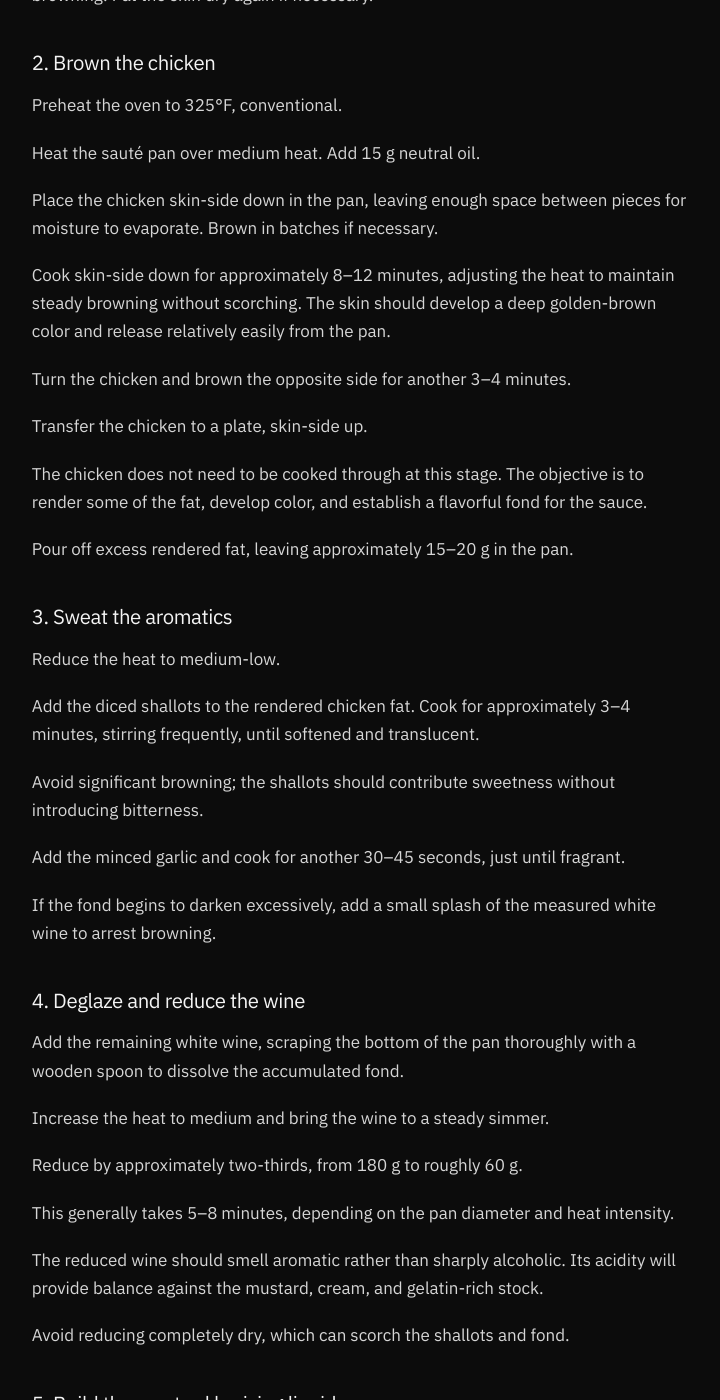
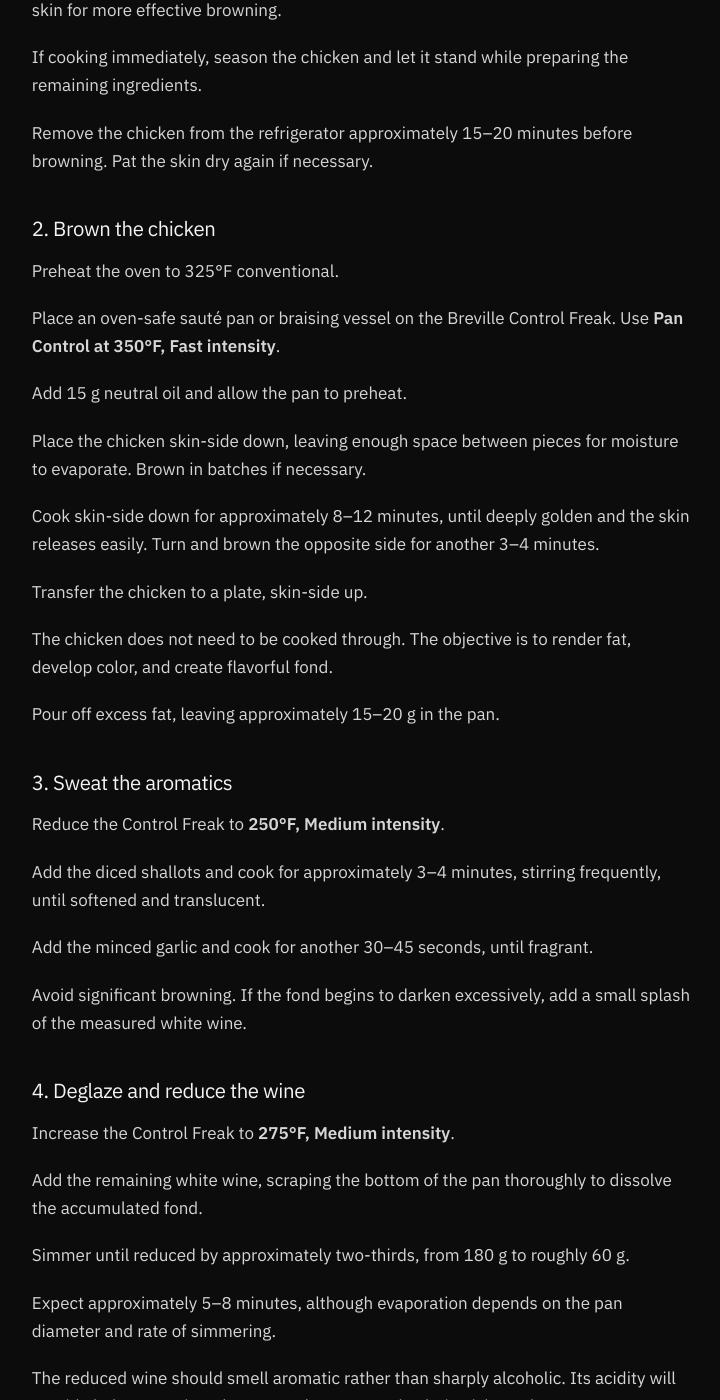
Before and after one commit to Brosgarden/brosgarden.github.io, a Jekyll site: the page built from _recipes/polet-a-la-moutarde.md, in a window 1280 px wide and 1400 px high, scrolled down 2211 px. Shown: the whole window, without its empty margins (278-998 px from the left). Built offline with Jekyll 4.4.1, drawn with Linux system fonts in a browser that asks for light colours; some of the changed text lies outside the part shown.

```diff
--- a/_recipes/polet-a-la-moutarde.md
+++ b/_recipes/polet-a-la-moutarde.md
@@ -12,11 +12,13 @@ tags:
   - dinner
 ---
 
-A classic French-inspired chicken braise featuring deeply browned, bone-in chicken thighs and drumsticks in a silky Dijon mustard sauce. Homemade chicken stock provides the foundation, while white wine, shallots, cream, and fresh tarragon contribute acidity, richness, and aromatic complexity.
+A French-inspired chicken braise featuring deeply browned, bone-in chicken thighs and drumsticks in a silky Dijon mustard sauce. Homemade chicken stock provides the foundation, while white wine, shallots, cream, and fresh tarragon contribute acidity, richness, and aromatic complexity.
 
 The sauce is built through careful reduction rather than a roux. Dijon mustard is incorporated into the braising liquid for depth, while whole-grain mustard and fresh tarragon are added at the end to preserve their sharper flavors. A small amount of cold butter finishes the sauce with a glossy texture.
 
-Active preparation is approximately 20–25 minutes, with an optional 4–12-hour dry brine. Allow approximately 75 minutes for browning, reduction, braising, and sauce finishing, or roughly 90–100 minutes total. Actual braising time depends on the size of the chicken pieces and the temperature of the cooking liquid.
+The preferred workflow uses the Breville Control Freak for browning, sweating aromatics, reducing wine, and finishing the sauce, with the oven providing even heat for the braise. A Control Freak-only braising alternative is included in the notes.
+
+Active preparation is approximately 20–25 minutes, with an optional 4–12-hour dry brine. Allow roughly 90–110 minutes from starting the cooking process to serving, depending on chicken size, browning time, and sauce reduction. The 75-minute cook time in the header is an approximate active cooking and braising estimate, excluding oven preheating and the optional dry brine.
 
 ## Ingredients
 
@@ -44,10 +46,11 @@ Active preparation is approximately 20–25 minutes, with an optional 4–12-hou
 
 ## Equipment
 
-- 3-quart All-Clad sauté pan or similarly sized oven-safe braising vessel, provided the chicken fits without crowding
+- Breville Control Freak
+- Oven-safe sauté pan or braising vessel with lid, large enough to hold the chicken in a single layer
 - Instant-read thermometer
 - Fine-mesh strainer, optional
-- Breville Control Freak, optional for stovetop braising and sauce finishing
+- Small saucepan, optional for finishing the sauce
 
 ## Directions
 
@@ -65,43 +68,41 @@ Remove the chicken from the refrigerator approximately 15–20 minutes before br
 
 ### 2. Brown the chicken
 
-Preheat the oven to 325°F, conventional.
+Preheat the oven to 325°F conventional.
 
-Heat the sauté pan over medium heat. Add 15 g neutral oil.
+Place an oven-safe sauté pan or braising vessel on the Breville Control Freak. Use **Pan Control at 350°F, Fast intensity**.
 
-Place the chicken skin-side down in the pan, leaving enough space between pieces for moisture to evaporate. Brown in batches if necessary.
+Add 15 g neutral oil and allow the pan to preheat.
 
-Cook skin-side down for approximately 8–12 minutes, adjusting the heat to maintain steady browning without scorching. The skin should develop a deep golden-brown color and release relatively easily from the pan.
+Place the chicken skin-side down, leaving enough space between pieces for moisture to evaporate. Brown in batches if necessary.
 
-Turn the chicken and brown the opposite side for another 3–4 minutes.
+Cook skin-side down for approximately 8–12 minutes, until deeply golden and the skin releases easily. Turn and brown the opposite side for another 3–4 minutes.
 
 Transfer the chicken to a plate, skin-side up.
 
-The chicken does not need to be cooked through at this stage. The objective is to render some of the fat, develop color, and establish a flavorful fond for the sauce.
+The chicken does not need to be cooked through. The objective is to render fat, develop color, and create flavorful fond.
 
-Pour off excess rendered fat, leaving approximately 15–20 g in the pan.
+Pour off excess fat, leaving approximately 15–20 g in the pan.
 
 ### 3. Sweat the aromatics
 
-Reduce the heat to medium-low.
+Reduce the Control Freak to **250°F, Medium intensity**.
 
-Add the diced shallots to the rendered chicken fat. Cook for approximately 3–4 minutes, stirring frequently, until softened and translucent.
+Add the diced shallots and cook for approximately 3–4 minutes, stirring frequently, until softened and translucent.
 
-Avoid significant browning; the shallots should contribute sweetness without introducing bitterness.
+Add the minced garlic and cook for another 30–45 seconds, until fragrant.
 
-Add the minced garlic and cook for another 30–45 seconds, just until fragrant.
-
-If the fond begins to darken excessively, add a small splash of the measured white wine to arrest browning.
+Avoid significant browning. If the fond begins to darken excessively, add a small splash of the measured white wine.
 
 ### 4. Deglaze and reduce the wine
 
-Add the remaining white wine, scraping the bottom of the pan thoroughly with a wooden spoon to dissolve the accumulated fond.
+Increase the Control Freak to **275°F, Medium intensity**.
 
-Increase the heat to medium and bring the wine to a steady simmer.
+Add the remaining white wine, scraping the bottom of the pan thoroughly to dissolve the accumulated fond.
 
-Reduce by approximately two-thirds, from 180 g to roughly 60 g.
+Simmer until reduced by approximately two-thirds, from 180 g to roughly 60 g.
 
-This generally takes 5–8 minutes, depending on the pan diameter and heat intensity.
+Expect approximately 5–8 minutes, although evaporation depends on the pan diameter and rate of simmering.
 
 The reduced wine should smell aromatic rather than sharply alcoholic. Its acidity will provide balance against the mustard, cream, and gelatin-rich stock.
 
@@ -123,17 +124,19 @@ The exact liquid level depends on the shape of the pan and the size of the chick
 
 Do not completely submerge the chicken.
 
-### 6. Braise the chicken
+### 6. Braise in the oven
 
-Transfer the pan to the preheated 325°F oven, partially covered with an oven-safe lid.
+Cover the pan with an oven-safe lid, leaving it slightly ajar to permit limited evaporation.
+
+Transfer to the preheated **325°F conventional oven**.
 
 Braise for approximately 35–50 minutes, beginning to check after 30 minutes.
 
-The braising liquid should maintain a gentle simmer rather than a vigorous boil.
+The braising liquid should maintain a gentle simmer rather than a vigorous boil. If it is boiling aggressively, reduce the oven temperature to 300°F or cover more fully.
 
 Check the thickest portion of the chicken with an instant-read thermometer, avoiding contact with the bone.
 
-Target an internal temperature of approximately 180–190°F for tender dark meat.
+Target an internal temperature of approximately **180–190°F** for tender dark meat.
 
 Temperature is a useful guide, but tenderness is the final criterion. A skewer should enter the thickest portion with little resistance, and the meat should be tender without completely falling apart.
 
@@ -141,9 +144,9 @@ If the liquid reduces excessively during cooking, add 30–60 g additional stock
 
 Once tender, remove the chicken to a warm plate and tent loosely with foil.
 
-**Control Freak alternative:** Instead of transferring the pan to the oven, use probe control with the probe immersed in the braising liquid, not touching the pan or chicken. Set the liquid target to 190°F with Slow intensity and partially cover the pan. Expect approximately 50–75 minutes, checking the chicken for tenderness. Keep the probe submerged throughout cooking.
+### 7. Reduce the braising liquid
 
-### 7. Reduce the braising liquid
+Return the braising pan to the Control Freak.
 
 Remove and discard the thyme sprigs.
 
@@ -151,7 +154,9 @@ Skim any excessive surface fat from the braising liquid, leaving a small amount
 
 For a particularly smooth sauce, strain the liquid through a fine-mesh strainer into a small saucepan, pressing gently on the shallots to extract their flavor. Alternatively, leave the shallots in the sauce for a more rustic presentation.
 
-Bring the liquid to a moderate simmer and reduce until concentrated and beginning to develop a lightly syrupy consistency.
+Use **Pan Control at 250–275°F, Medium intensity**, adjusting as needed to maintain a steady simmer.
+
+Reduce until concentrated and beginning to develop a lightly syrupy consistency.
 
 Depending on evaporation during braising, this may take approximately 5–10 minutes.
 
@@ -163,19 +168,19 @@ Do not reduce aggressively if the stock is already salty.
 
 ### 8. Finish the mustard-tarragon cream sauce
 
-Reduce the heat to low.
+Switch the Control Freak to **Probe Control at 180°F, Slow intensity**, with the probe immersed in the sauce and not touching the bottom or sides of the pan.
 
 Add 80 g heavy cream and stir until fully incorporated.
 
-Simmer gently for approximately 2–3 minutes, allowing the cream to integrate and the sauce to thicken slightly.
+Allow the sauce to return to the target temperature and hold for approximately 2–3 minutes, allowing the cream to integrate.
 
-Add 15 g whole-grain mustard and stir to combine.
+Add 15 g whole-grain mustard and stir gently.
 
-Remove the pan from direct heat.
+Remove the pan from the Control Freak.
 
-Add 6–8 g finely chopped fresh tarragon and stir gently.
+Add 6–8 g finely chopped fresh tarragon and stir to combine.
 
-Whisk in the 20 g cold butter, a few cubes at a time, allowing each addition to emulsify before adding the next.
+Whisk in 20 g cold unsalted butter, a few cubes at a time, allowing each addition to emulsify before adding the next.
 
 The finished sauce should be smooth, glossy, and sufficiently thick to coat the back of a spoon while still flowing easily.
 
@@ -187,13 +192,13 @@ Add additional salt or black pepper only after evaluating the finished sauce.
 
 Avoid vigorous boiling after incorporating the butter, which can compromise the emulsion.
 
-**Control Freak option:** Use probe control with a target of 175–180°F and Slow intensity while incorporating the cream. Remove the pan from heat before mounting with cold butter.
-
 ### 9. Finish the chicken and serve
 
 For the best skin texture, place the cooked chicken skin-side up on a small baking sheet.
 
 Broil briefly, approximately 2–4 minutes, until the skin regains some crispness. Watch closely, as the skin can brown rapidly.
+
+This step can be completed while reducing and finishing the sauce on the Control Freak so the chicken and sauce are ready at approximately the same time.
 
 Alternatively, omit the broiler step for a more traditional, softly braised presentation.
 
@@ -223,7 +228,9 @@ For approximately four servings:
 
 Roast at 425°F convection until golden and tender, approximately 30–40 minutes, turning once.
 
-If using the same oven for the chicken, prepare the potatoes while the chicken braises and roast them at the higher temperature while the chicken rests and the sauce is finished.
+If using the same oven for the chicken, prepare the potatoes while the chicken braises and roast them at the higher temperature after removing the chicken. Keep the chicken loosely covered while the potatoes finish, and complete the sauce shortly before serving.
+
+Alternatively, roast the potatoes in advance and reheat them briefly under the broiler while crisping the chicken skin.
 
 ### Haricots Verts
 
@@ -250,5 +257,7 @@ The beans should remain bright and lightly crisp, providing contrast to the rich
 - **Skin texture:** The initial browning develops flavor, but braising naturally softens the skin. A brief broiler finish improves texture, although it is optional.
 - **Internal temperature:** Chicken is conventionally considered safely cooked at 165°F, but dark meat generally develops a more tender texture at 180–190°F. Judge final doneness by both temperature and tenderness.
 - **Pan capacity:** The chicken must fit comfortably in a single layer. A 3-quart sauté pan may be too small for 1.4 kg of bone-in pieces, depending on their size. Use a larger braising vessel if necessary.
+- **Control Freak-only braise:** To braise entirely on the Control Freak, follow Steps 1–5 as written. Instead of transferring the pan to the oven, switch to Probe Control at 190°F with Slow intensity. Position the probe in the braising liquid, avoiding contact with the pan or chicken. Partially cover and cook approximately 50–75 minutes, checking tenderness periodically. Maintain the probe's immersion as the liquid level changes, adding stock if necessary. Continue with Steps 7–9 as written.
+- **Oven versus Control Freak:** The oven provides more even heat around the chicken and requires less attention to probe positioning. The Control Freak-only method offers precise liquid temperature control but requires monitoring the liquid depth. The preferred approach is to use the Control Freak for stovetop preparation and sauce finishing, with the oven for braising.
 - **Make-ahead:** The chicken can be braised one day ahead and refrigerated in its cooking liquid. Reheat gently, then reduce and finish the sauce with cream, mustard, tarragon, and butter immediately before serving.
 - **Scaling:** Scale the chicken, aromatics, and seasoning proportionally, but adjust stock volume according to the pan's dimensions. Maintaining the correct liquid depth is more important than strictly scaling the stock quantity.
```
Also changed, not shown: _recipes/boeuf-bourginon.md (added, +318 -0 lines).
